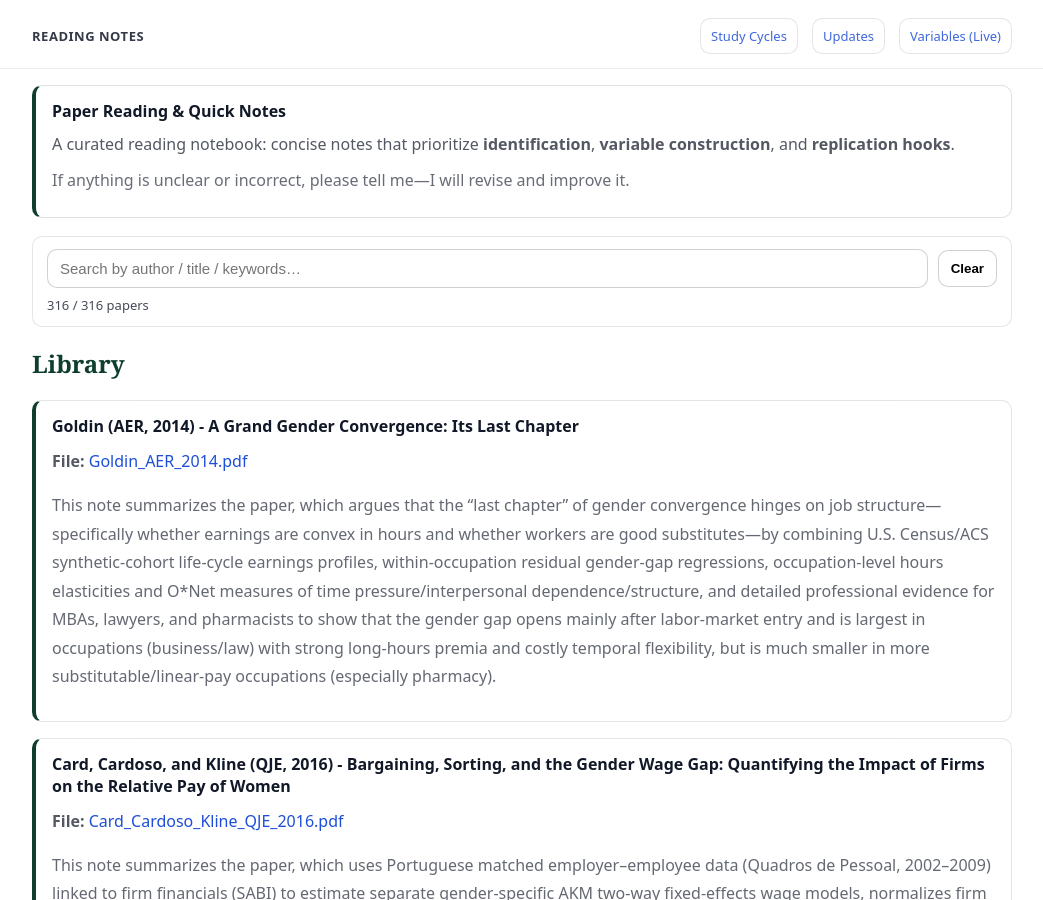
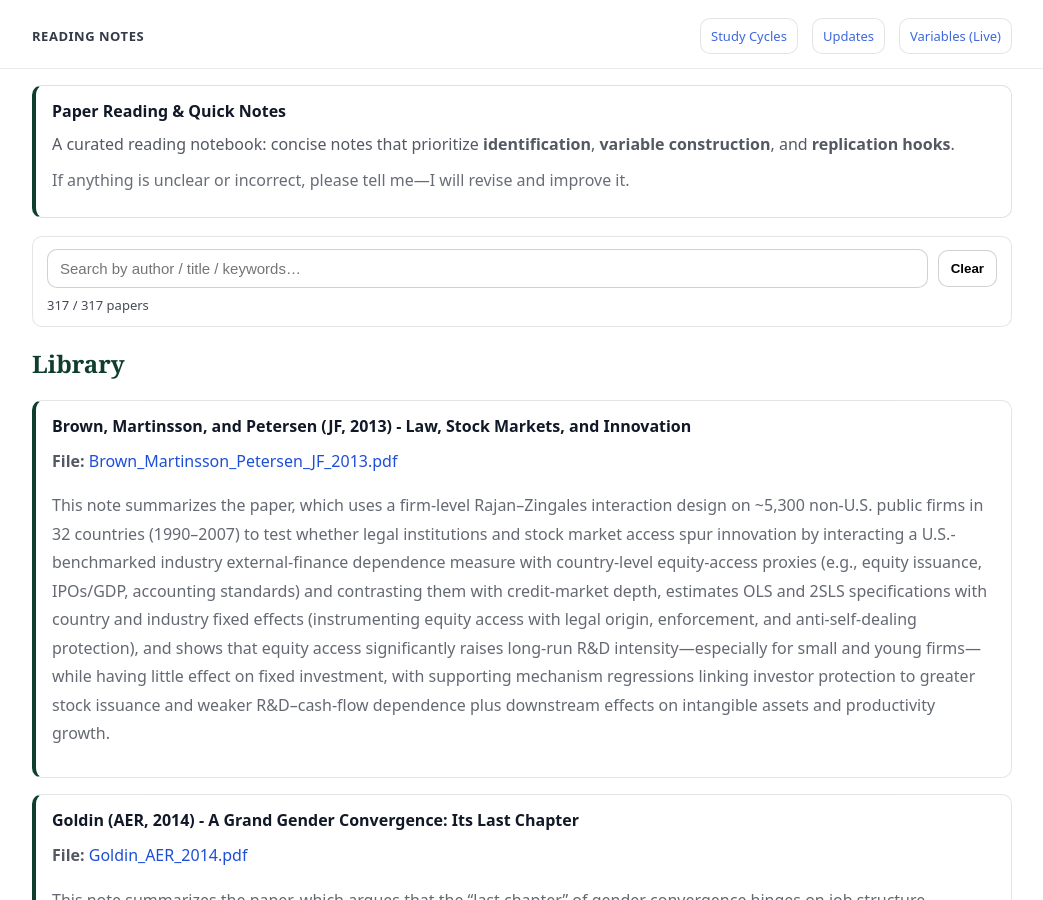
Before and after one commit to yaxinzn/study-archive, a Jekyll site: the page built from reading/index.md, in a window 1280 px wide and 900 px high. Shown: the whole window, without its empty margins (118-1161 px from the left). Built offline with Jekyll 4.4.1, drawn with Linux system fonts in a browser that asks for light colours.

Commit message:
Reading: add/update Brown_Martinsson_Petersen_JF_2013.pdf

```diff
--- a/_data/reading.yml
+++ b/_data/reading.yml
@@ -1,3 +1,7 @@
+- title: "Brown, Martinsson, and Petersen (JF, 2013) - Law, Stock Markets, and Innovation"
+  file: "Brown_Martinsson_Petersen_JF_2013.pdf"
+  desc: "This note summarizes the paper, which uses a firm-level Rajan–Zingales interaction design on ~5,300 non-U.S. public firms in 32 countries (1990–2007) to test whether legal institutions and stock market access spur innovation by interacting a U.S.-benchmarked industry external-finance dependence measure with country-level equity-access proxies (e.g., equity issuance, IPOs/GDP, accounting standards) and contrasting them with credit-market depth, estimates OLS and 2SLS specifications with country and industry fixed effects (instrumenting equity access with legal origin, enforcement, and anti-self-dealing protection), and shows that equity access significantly raises long-run R&D intensity—especially for small and young firms—while having little effect on fixed investment, with supporting mechanism regressions linking investor protection to greater stock issuance and weaker R&D–cash-flow dependence plus downstream effects on intangible assets and productivity growth."
+
 - title: "Goldin (AER, 2014) - A Grand Gender Convergence: Its Last Chapter"
   file: "Goldin_AER_2014.pdf"
   desc: "This note summarizes the paper, which argues that the “last chapter” of gender convergence hinges on job structure—specifically whether earnings are convex in hours and whether workers are good substitutes—by combining U.S. Census/ACS synthetic-cohort life-cycle earnings profiles, within-occupation residual gender-gap regressions, occupation-level hours elasticities and O*Net measures of time pressure/interpersonal dependence/structure, and detailed professional evidence for MBAs, lawyers, and pharmacists to show that the gender gap opens mainly after labor-market entry and is largest in occupations (business/law) with strong long-hours premia and costly temporal flexibility, but is much smaller in more substitutable/linear-pay occupations (especially pharmacy)."
```
Also changed, not shown: 1 other file.
